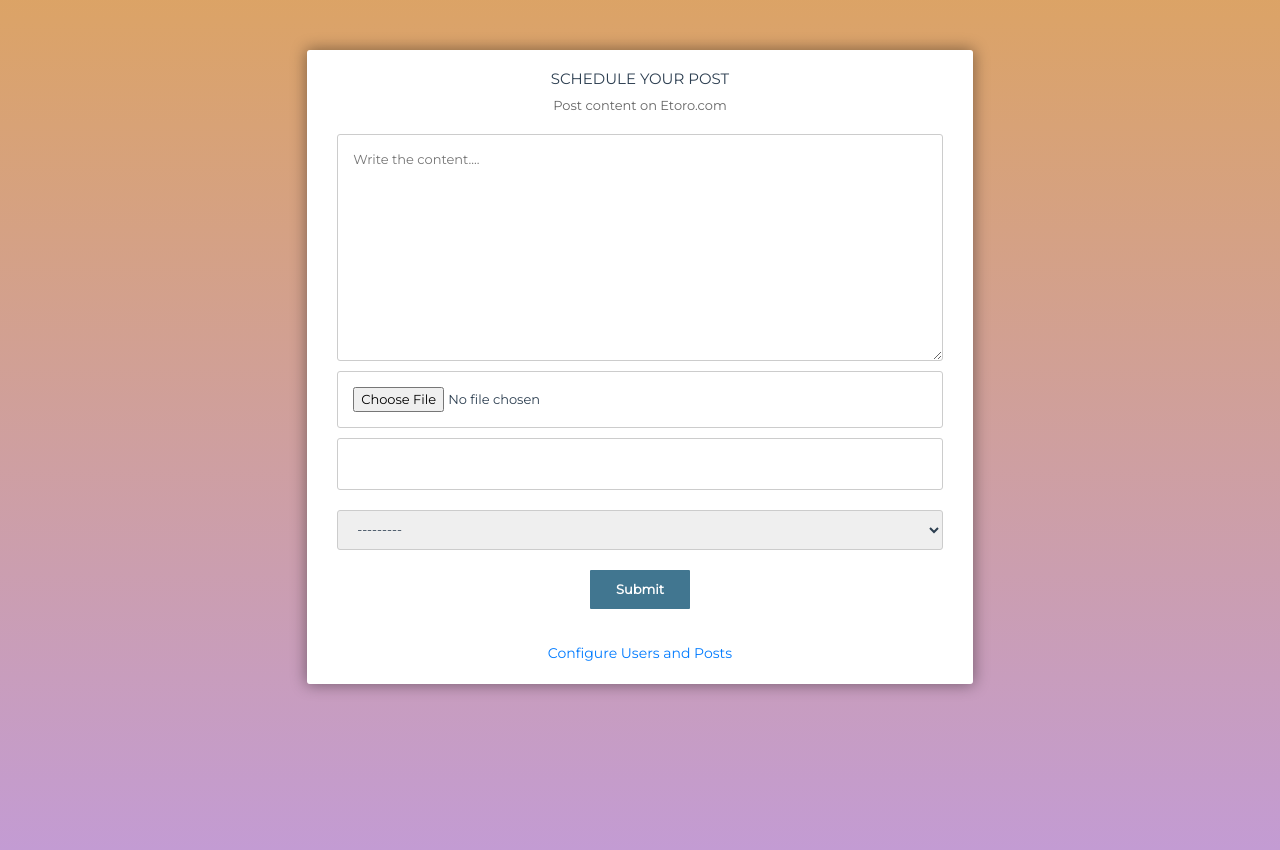
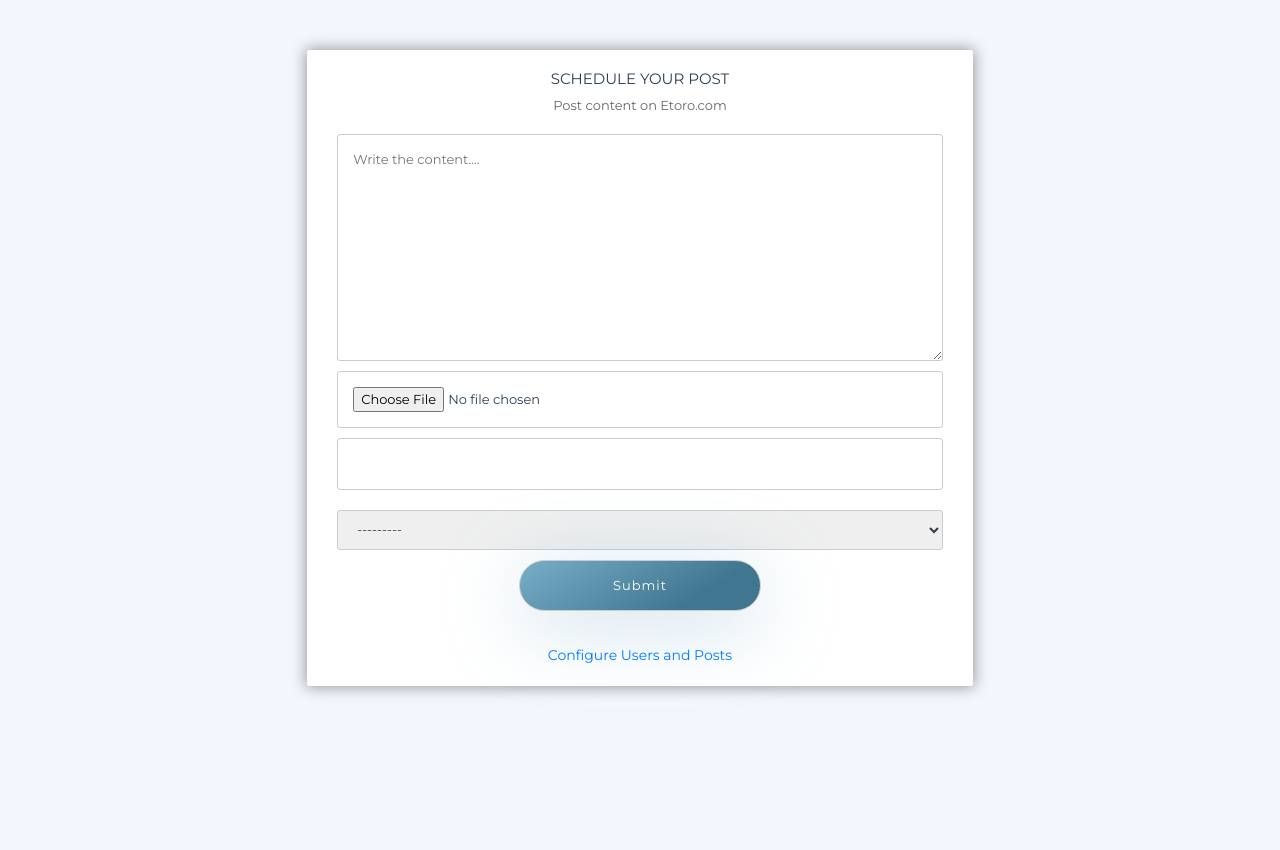
Before and after one commit to elkd/etbot, a Django app: page /posting-schedule/new/ in a window 1280 px wide. Run offline with Django 3.2, Linux system fonts and the light colour scheme; the visitor is signed in with stand-in values (Sample User, id 1).

Commit message:
added file limit size of 5MB on upload form, also improved its design

```diff
--- a/static/css/new_post.css
+++ b/static/css/new_post.css
@@ -11,8 +11,8 @@ body {
 	/*Image only BG fallback*/
 
 	/*background = gradient + image pattern combo*/
-	background:
-		linear-gradient(rgba(196, 102, 0, 0.6), rgba(155, 89, 182, 0.6));
+
+    background-color: #f3f6fd;
 }
 
 /*form styles*/
@@ -63,15 +63,18 @@ body {
 
 /*buttons*/
 #msform .action-button {
-	width: 100px;
-	background: #417690;
-	font-weight: bold;
-	color: white;
-	border: 0 none;
-	border-radius: 1px;
-	cursor: pointer;
-	padding: 10px 5px;
-	margin: 10px 5px;
+    display: inline-flex;
+    background-image: linear-gradient(147deg, #79aec8 0%, #417690 74%);
+    padding: 15px 35px;
+    border-radius: 50px;
+    color: #fff;
+    box-shadow: 0px 14px 80px rgba(121, 174, 200, 0.4);
+    text-decoration: none;
+    font-weight: 500;
+    justify-content: center;
+    text-align: center;
+    letter-spacing: 1px;
+    width: 40%;
 }
 
 #msform .action-button:hover, #msform .action-button:focus {
--- a/templates/autopost/new_post.html
+++ b/templates/autopost/new_post.html
@@ -56,4 +56,15 @@
         </form>
       </div>
     <body>
+    <script type="text/javascript">
+        var uploadField = document.getElementById("id_image");
+
+        uploadField.onchange = function() {
+            //1MB in Bytes is 1,048,576 so * 5
+            if(this.files[0].size > 5242880){
+               alert("Etoro Platform Only Accept images less than 5 MB");
+               this.value = "";
+            };
+        };
+    </script>
 </html>
--- a/templates/autopost/posts_list.html
+++ b/templates/autopost/posts_list.html
@@ -129,7 +129,7 @@
 
               <div class="project-boxes jsGridView">
                   {% for post in data.all_posts %}
-                        <div class="project-box-wrapper">
+                      <a class="project-box-wrapper" href="{% url 'post_detail' post.id %}">
                           <div class="project-box" style="background-color: #d5deff;">
                             <div class="project-box-header">
                                 <span>{{post.post_time}}</span>
@@ -172,7 +172,7 @@
                               </div>
                             </div>
                           </div>
-                        </div>
+                        </a>
                 {% endfor %}
           </div>
         </div>
```
Also changed, not shown: static/css/page_details.css (+5 -3 lines), static/css/posts-list.css (+10 -4 lines).
